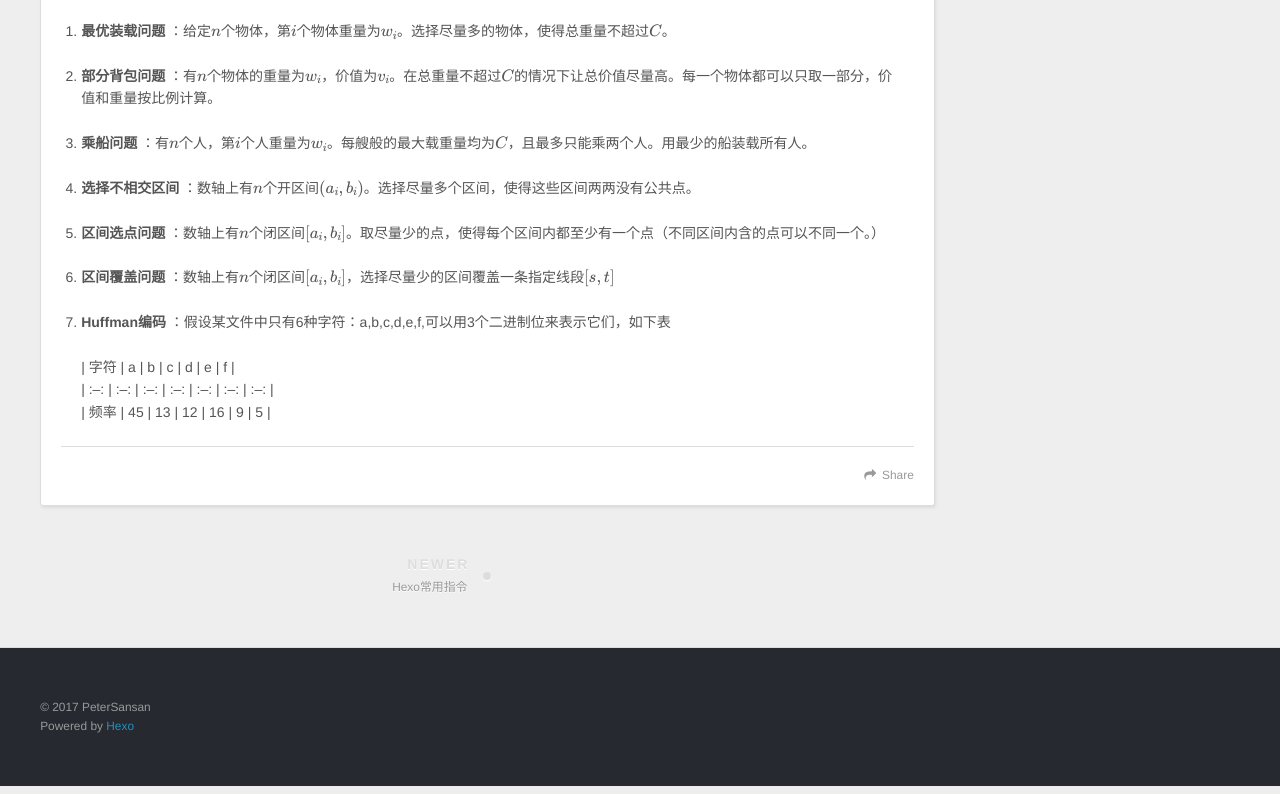
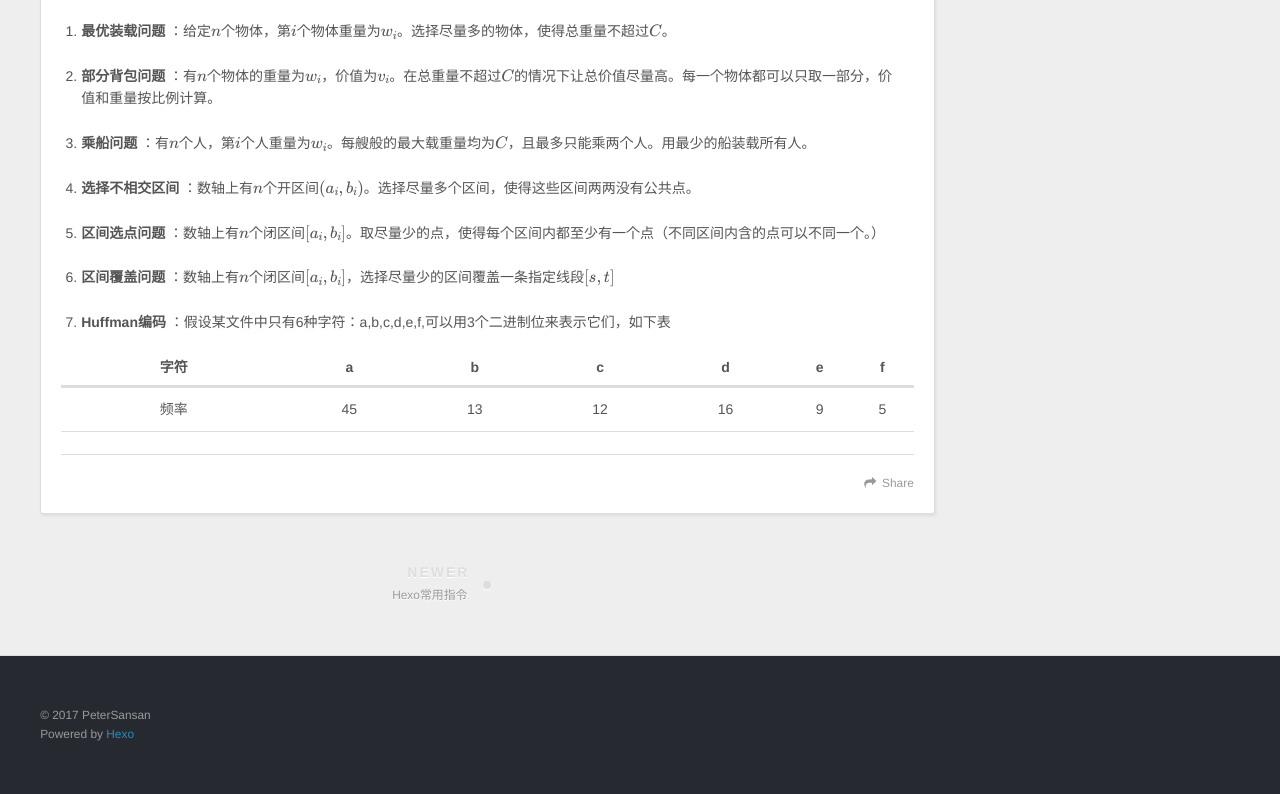
Before and after one commit to PeterSansan/PeterSansan.github.io, a plain HTML site: page 2017/04/12/贪心算法思想入门/index.html in a window 1280 px wide. Shown: the part 1396-2190 px from the top of the page. Drawn offline with nearby package versions, Linux system fonts and the light colour scheme; some packages are replaced by stand-ins of ours.

Commit message:
Site updated: 2017-04-12 19:13:58

```diff
--- a/2017/04/12/贪心算法思想入门/index.html
+++ b/2017/04/12/贪心算法思想入门/index.html
@@ -12,7 +12,7 @@
 <meta property="og:url" content="http://petersansan.top/2017/04/12/贪心算法思想入门/index.html">
 <meta property="og:site_name" content="blog of PeterSansan">
 <meta property="og:description" content="一、基本概念：所谓贪心算法是指，在对问题求解时，总是做出在当前看来是最好的选择。也就是说，不从整体最优上加以考虑，他所做出的仅是在某种意义上的局部最优解。 贪心算法没有固定的算法框架，算法设计的关键是贪心策略的选择。必须注意的是，贪心算法不是对所有问题都能得到整体最优解，选择的贪心策略必须具备无后效性，即某个状态以后的过程不会影响以前的状态，只与当前状态有关。 所以对所采用的贪心策略一定要仔细分析">
-<meta property="og:updated_time" content="2017-04-12T11:04:21.965Z">
+<meta property="og:updated_time" content="2017-04-12T11:13:54.573Z">
 <meta name="twitter:card" content="summary">
 <meta name="twitter:title" content="贪心算法思想入门">
 <meta name="twitter:description" content="一、基本概念：所谓贪心算法是指，在对问题求解时，总是做出在当前看来是最好的选择。也就是说，不从整体最优上加以考虑，他所做出的仅是在某种意义上的局部最优解。 贪心算法没有固定的算法框架，算法设计的关键是贪心策略的选择。必须注意的是，贪心算法不是对所有问题都能得到整体最优解，选择的贪心策略必须具备无后效性，即某个状态以后的过程不会影响以前的状态，只与当前状态有关。 所以对所采用的贪心策略一定要仔细分析">
@@ -117,9 +117,32 @@
 <li><p><strong>区间覆盖问题</strong> ：数轴上有$n$个闭区间$[a_i,b_i]$，选择尽量少的区间覆盖一条指定线段$[s,t]$</p>
 </li>
 <li><p><strong>Huffman编码</strong>  ：假设某文件中只有6种字符：a,b,c,d,e,f,可以用3个二进制位来表示它们，如下表</p>
-<p>|  字符  |  a   |  b   |  c   |  d   |  e   |  f   |<br>| :–: | :–: | :–: | :–: | :–: | :–: | :–: |<br>|  频率  |  45  |  13  |  12  |  16  |  9   |  5   |</p>
 </li>
 </ol>
+<table>
+<thead>
+<tr>
+<th style="text-align:center">字符</th>
+<th style="text-align:center">a</th>
+<th style="text-align:center">b</th>
+<th style="text-align:center">c</th>
+<th style="text-align:center">d</th>
+<th style="text-align:center">e</th>
+<th style="text-align:center">f</th>
+</tr>
+</thead>
+<tbody>
+<tr>
+<td style="text-align:center">频率</td>
+<td style="text-align:center">45</td>
+<td style="text-align:center">13</td>
+<td style="text-align:center">12</td>
+<td style="text-align:center">16</td>
+<td style="text-align:center">9</td>
+<td style="text-align:center">5</td>
+</tr>
+</tbody>
+</table>
 
 
     </div>
```
Also changed, not shown: index.html (+24 -1 lines).
